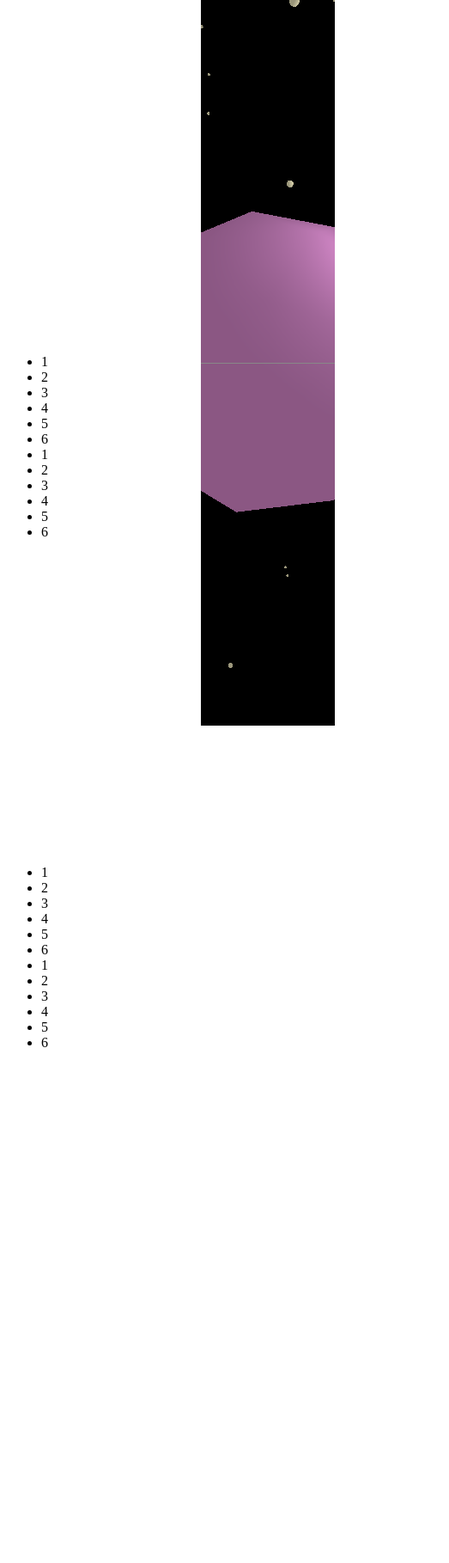
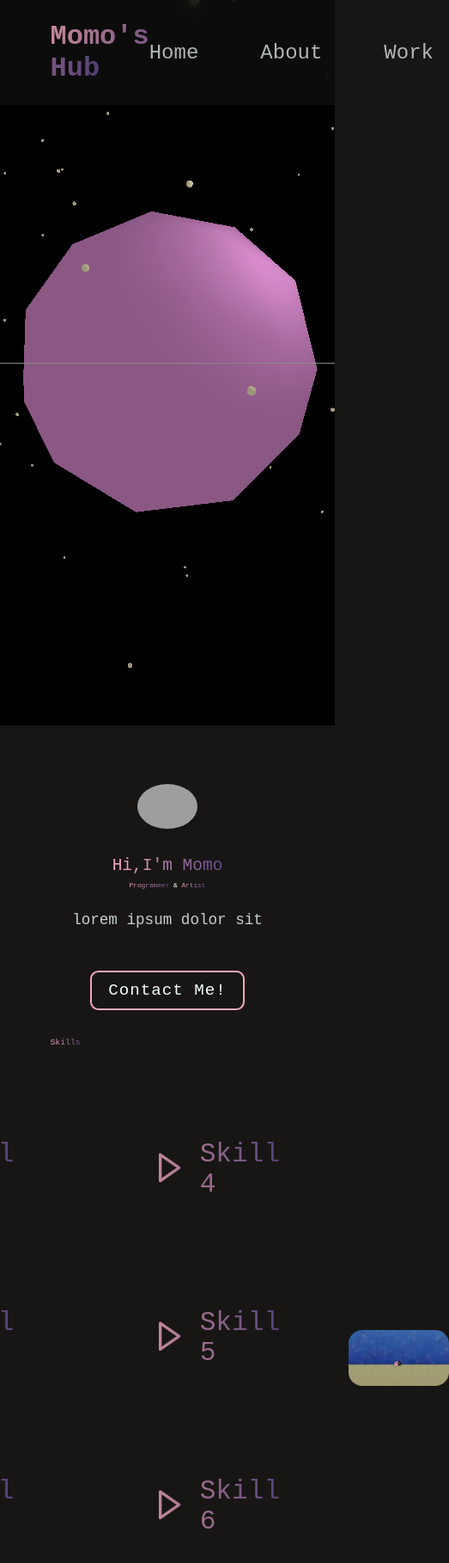
Before and after one commit to Vedomom/Hub, a website built with Vite: page index.html in a window 390 px wide. Shown: the whole page at 86% size, 523 px wide, since content can reach past the window. Before the commit the page ends 1238 px from the top, so only its background shows below. Built offline with nearby package versions, Linux system fonts and the light colour scheme; grey boxes are pictures that could not be loaded; animation ran at ten frames a second.

Commit message:
-fixed threejs canvas sizing issue using clientwidth -added #home section and styled it -added #about section with boilerplate info and styled it -styled custom scrollbar -added relavent images

```diff
--- a/index.html
+++ b/index.html
@@ -8,41 +8,76 @@
         <meta name="description" content="a place to view my projects">
         <meta name="viewport" content="width=device-width, initial-scale=1">
         <link rel="stylesheet" href="styles.css">
+        <link href='https://unpkg.com/boxicons@2.1.4/css/boxicons.min.css' rel='stylesheet'>
     </head>
     <body>
-        <div class="canvas">
-            <canvas id="bg"></canvas>
-        </div>
 
-        <ul>
-            <br><br><br><br><br><br><br><br><br><br><br><br><br><br><br><br><br><br><br><br><br><br>
-            <li>1</li>
-            <li>2</li>
-            <li>3</li>
-            <li>4</li>
-            <li>5</li>
-            <li>6</li>
-            <li>1</li>
-            <li>2</li>
-            <li>3</li>
-            <li>4</li>
-            <li>5</li>
-            <li>6</li>
-            <br><br><br><br><br><br><br><br><br><br><br><br><br><br><br><br><br><br><br><br><br>
-            <li>1</li>
-            <li>2</li>
-            <li>3</li>
-            <li>4</li>
-            <li>5</li>
-            <li>6</li>
-            <li>1</li>
-            <li>2</li>
-            <li>3</li>
-            <li>4</li>
-            <li>5</li>
-            <li>6</li>
+        <nav>
+            <a href="#" class="logo"><span>Momo's Hub</span></a>
 
-        </ul>
+            <ul class="links">
+                <a href="#home">Home</a>
+                <a href="#about">About</a>
+                <a href="#work">Work</a>
+                <a href="#art">Art</a>
+                <a href="#contact">Contact</a>
+            </ul>
+
+            <i class='bx bx-menu' id="menu"></i>
+
+            <a href="#contact" class="btn">Contact Me</a>
+        </nav>
+
+
+
+
+        <section id="home">
+            <canvas id="tjsContainer"></canvas>
+        </section>
+
+        <section id="about">
+            <img src="resources\slime pfp.png" alt="">
+            <div class="info-box">
+                <h1><span>Hi,I'm Momo</span></h1>
+                <h3><span>Programmer</span> & <span>Artist</span></h3>
+                <p>lorem ipsum dolor sit</p>
+            </div>
+
+            <div class="btn">Contact Me!</div>
+
+
+            <h2><span>Skills</span></h2>
+
+            <div class="skill-box">
+
+                <div class="skills">
+                    <ul>
+                        <li>
+                            <span><i class='bx bx-right-arrow'></i>Skill 1</span>
+                        </li>
+                        <li>
+                            <span><i class='bx bx-right-arrow'></i>Skill 2</span>
+                        </li>
+                        <li>
+                            <span><i class='bx bx-right-arrow'></i>Skill 3</span>
+                        </li>
+                    </ul>
+                    <ul>
+                        <li>
+                            <span><i class='bx bx-right-arrow'></i>Skill 4</span>
+                        </li>
+                        <li>
+                            <span><i class='bx bx-right-arrow'></i>Skill 5</span>
+                        </li>
+                        <li>
+                            <span><i class='bx bx-right-arrow'></i>Skill 6</span>
+                        </li>
+                    </ul>
+                </div>
+                <img src="resources\OL_12.B.gif">
+            </div>
+        </section>
+
 
 
         <script type="module" src="main.js"></script>
--- a/main.js
+++ b/main.js
@@ -5,14 +5,14 @@ import { OrbitControls } from 'three/examples/jsm/controls/OrbitControls.js';
 import { array } from 'three/tsl';
 
 const scene = new THREE.Scene();
-const camera = new THREE.PerspectiveCamera(80, window.innerWidth*0.4/window.innerHeight, 0.1, 1000);
+const camera = new THREE.PerspectiveCamera(80, document.body.clientWidth/window.innerHeight, 0.1, 1000);
 
 const renderer = new THREE.WebGLRenderer({
-    canvas: document.querySelector('#bg'),
+    canvas: document.querySelector('#tjsContainer'),
 });
 
 renderer.setPixelRatio(window.devicePixelRatio);
-renderer.setSize(window.innerWidth*0.4, window.innerHeight);
+renderer.setSize(document.body.clientWidth, window.innerHeight);
 camera.position.setZ(30);
 renderer.render(scene, camera)
 
@@ -55,7 +55,7 @@ function animate() {
     icos.rotation.y += 0.001;
     icos.rotation.z += 0.002;
 
-    renderer.setSize(window.innerWidth*0.4, window.innerHeight);
+    renderer.setSize(document.body.clientWidth, window.innerHeight);
     controls.update()
     renderer.render(scene, camera);
 }
--- a/style.css
+++ b/style.css
@@ -1,5 +1,200 @@
+:root{
+    --BG: #171614;
+    --SBG:  #654c90;
+    --MainColor: #F4A6BD;
+}
+
+*{
+    margin: 0;
+    padding: 0;
+    box-sizing: border-box;
+    text-decoration: none;
+    list-style: none;
+    scroll-behavior: smooth;
+    font-family: 'Courier New', Courier, monospace;
+    scrollbar-width: thin;
+    scrollbar-color: var(--SBG) var(--BG);
+}
+
+
+body{
+    min-height: 100vh;
+    background-color: var(--BG);
+}
+
+nav{
+    position: fixed;
+    top: 0;
+    width: 100%;
+    padding: 1.5em 15%;
+    display: flex;
+    align-items: center;
+    justify-content: space-between;
+    background-color: rgba(15, 15, 15, 0.8);
+    backdrop-filter: blur(10px);
+    z-index: 1000;
+}
+
+ul{
+    display: flex;
+    align-items: center;
+    gap: 3em;
+    font-size: 1.5em;
+}
+
+nav ul a{
+    color: mintcream;
+    opacity: 0.7;
+    transition: 0.2s ease-in-out;
+}
+
+nav ul a:hover{
+    opacity: 1;
+}
+
+.logo{
+    font-size: 2em;
+    color: mintcream;
+    font-weight: 800;
+    opacity: 0.8;
+    transition: 0.2s ease-in-out;
+}
+
+.logo:hover{
+    opacity: 1;
+}
+
+.btn{
+    padding: 0.5em 1em;
+    color: mintcream;
+    font-weight: 500;
+    letter-spacing: 1px;
+    border-radius: 0.5em;
+    font-size: 1.2em;
+    border: 2px solid var(--MainColor);
+    cursor: pointer;
+    transition: 0.3s ease-in-out;
+}
+
+.btn:hover{
+    background-color: var(--MainColor);
+    color: var(--BG);
+}
+
+span{
+    background: linear-gradient(to right, var(--MainColor), var(--SBG));
+    background-clip: text;
+    color: transparent;
+}
+
+#menu{
+    columns: mintcream;
+    font-size: 3em;
+    display: none;
+}
+
 canvas {
-    position: fixed;
-    top: 0%;
-    left: 60%;
+    display: flex;
+    top: 0;
+    left: 0;
+    align-self: center;
 }
+
+section{
+    min-height: 100vh;
+    padding: 5% 15%;
+}
+
+#home{
+    padding: 0% 0%;
+}
+
+#about{
+    display: flex;
+    flex-direction: column;
+    align-items: center;
+    justify-content: center;
+    gap: 2em;
+    color: mintcream;
+}
+
+#about img{
+    width: 18vw;
+    border-radius: 50%;
+    margin-top: 3em;
+}
+
+.info-box{
+    display: flex;
+    flex-direction: column;
+    text-align: center;
+    gap: 0.5em;
+    max-width: 700px;
+}
+.info-box h1{
+    font-size: 5vw;
+    font-weight: 500;
+}
+.info-box h3{
+    font-size: 2vw;
+    font-weight: 400;
+}
+
+.info-box p{
+    opacity: 0.8;
+    font-size: 1.1em;
+    margin-top: 1em;
+    margin-bottom: 1em;
+}
+
+.skill-box{
+    margin-top: 3em;
+    display: flex;
+    align-items: center;
+    justify-content: center;
+    gap: 5em;
+}
+#about .skill-box img{
+    width: 30vw;
+    border-radius: 1em;
+}
+#about h2{
+    font-size: 2.5vw;
+    font-weight: 500;
+    align-self: self-start;
+    transition: 0.3s ease-in-out;
+}
+#about h2:hover{
+    transform: translateX(5px) translateY(-5px);
+    text-shadow: var(--MainColor);
+}
+
+.skills{
+    white-space:pre-line;
+    display: flex;
+    text-align: left;
+    gap: 10em;
+}
+.skills ul{
+    font-weight: 500;
+    display: flex;
+    flex-direction: column;
+    color: mintcream;
+    opacity: 0.8;
+    align-items: baseline;
+}
+.skills ul li span{
+    display: flex;
+    align-items: center;
+    gap: 0.5em;
+    font-size: 1.3em;
+    transition: 0.3s ease-in-out;
+}
+.skills ul li span:hover{
+    opacity: 1;
+    transform: translateX(10px) translateY(-10px);
+
+}
+.skills ul li i{
+    font-size: 1.3em;
+}
```
Also changed, not shown: resources/OL_12.B.gif (added), 1 other file.
